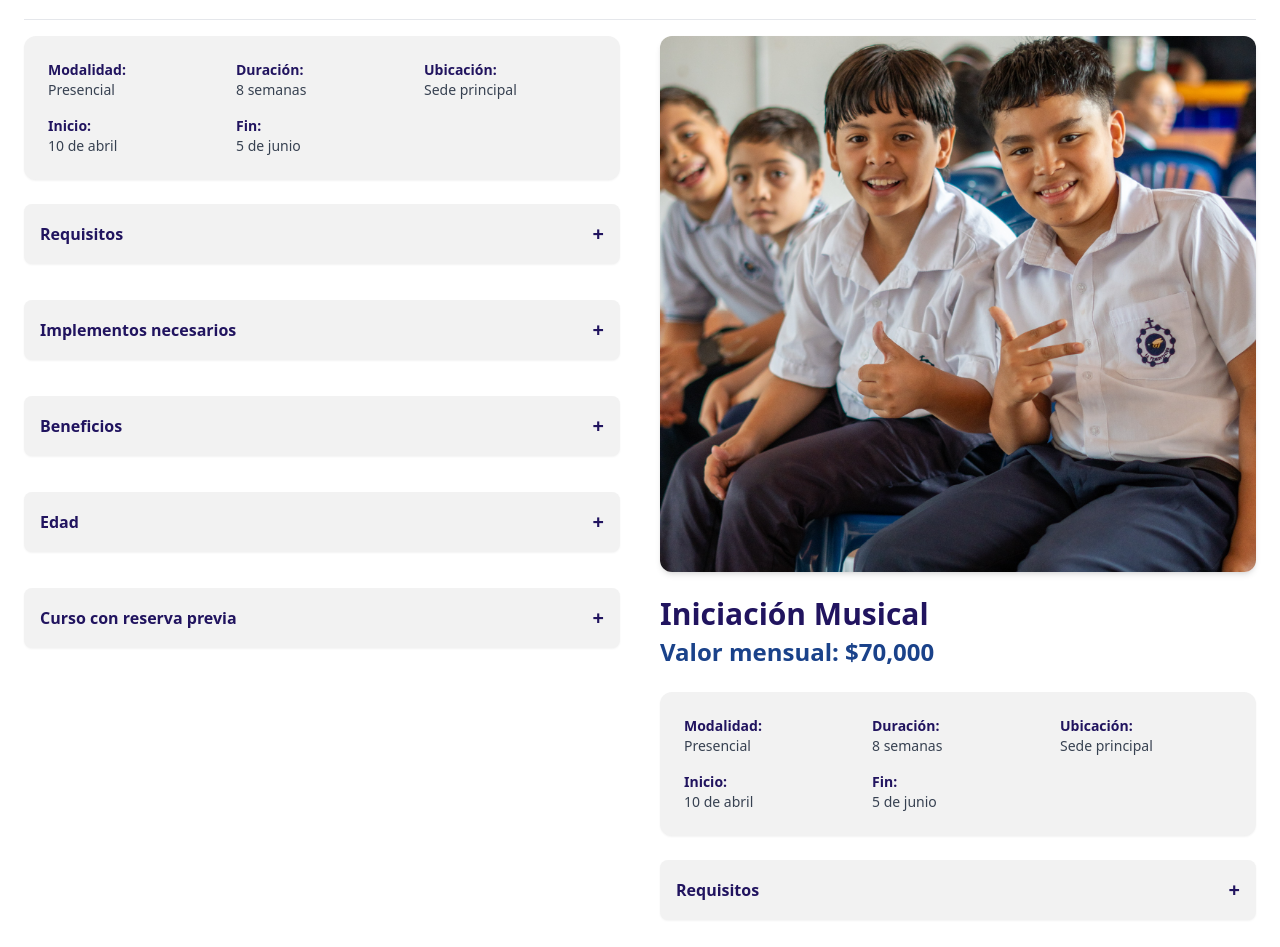
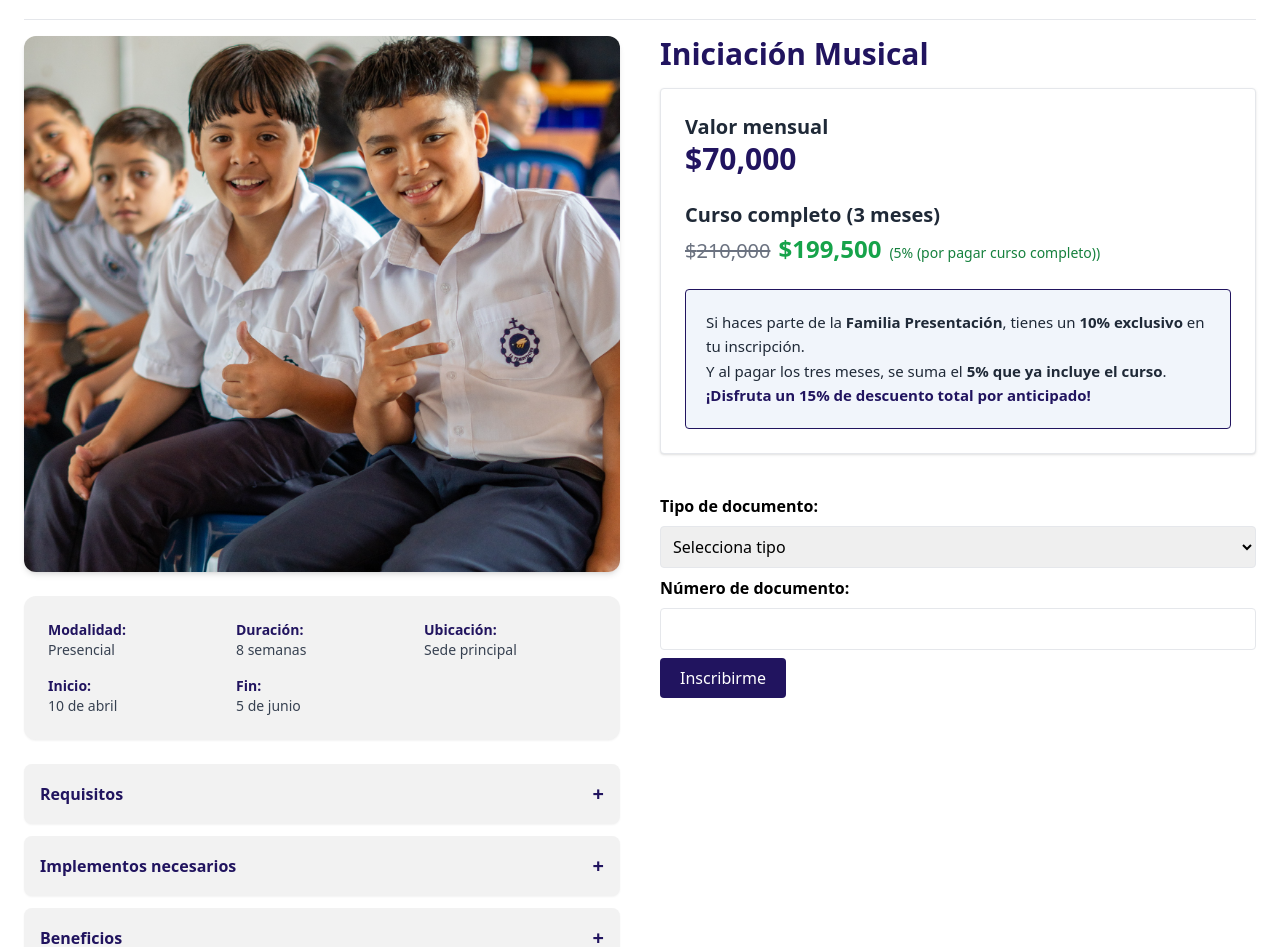
Before and after one commit to secifuentes/extension, a React (Vite) app: page /curso/1 in a window 1280 px wide. Shown: the part 145-1092 px from the top of the page. Built offline with nearby package versions, Linux system fonts and the light colour scheme.

Commit message:
fix: estructura final de CursoDetalle con formulario, precios y descuentos corregidos

```diff
--- a/src/pages/CursoDetalle.jsx
+++ b/src/pages/CursoDetalle.jsx
@@ -10,19 +10,15 @@ const AccordionItem = ({ title, content }) => {
   const [open, setOpen] = useState(false);
   return (
     <div className="bg-[#f2f2f2] rounded-lg p-4 mb-3 shadow-sm">
-      <div
-        className="flex justify-between items-center cursor-pointer"
-        onClick={() => setOpen(!open)}
-      >
+      <div className="flex justify-between items-center cursor-pointer" onClick={() => setOpen(!open)}>
         <h4 className="font-semibold text-institucional">{title}</h4>
-        <span className="text-xl font-bold text-institucional">
-          {open ? '−' : '+'}
-        </span>
+        <span className="text-xl font-bold text-institucional">{open ? '−' : '+'}</span>
       </div>
       {open && <p className="mt-2 text-sm text-gray-600">{content}</p>}
     </div>
   );
 };
+
 const CursoDetalle = () => {
   const { id } = useParams();
   const curso = datosCursos[id];
@@ -41,16 +37,13 @@ const CursoDetalle = () => {
     const hoy = new Date();
     const nacimiento = new Date(fechaNacimiento);
     const edad = hoy.getFullYear() - nacimiento.getFullYear();
-    const cumple =
-      hoy.getMonth() > nacimiento.getMonth() ||
+    const cumple = hoy.getMonth() > nacimiento.getMonth() ||
       (hoy.getMonth() === nacimiento.getMonth() && hoy.getDate() >= nacimiento.getDate());
     return (cumple ? edad : edad - 1) < 18;
   };
 
   const verificarEstudiante = () => {
-    const yaExiste = inscripciones.find(
-      (i) => i.documento === documento && i.cursoId === id
-    );
+    const yaExiste = inscripciones.find((i) => i.documento === documento && i.cursoId === id);
     if (yaExiste) {
       setYaInscrito(true);
       setMostrarFormulario(false);
@@ -108,127 +101,41 @@ const CursoDetalle = () => {
             Inicio / Cursos de Extensión /{' '}
             <span className="text-institucional font-semibold">{curso.nombre}</span>
           </p>
-          <button
-            onClick={() => window.history.back()}
-            className="text-institucional hover:underline"
-          >
+          <button onClick={() => window.history.back()} className="text-institucional hover:underline">
             ← Volver a cursos
           </button>
         </div>
       </div>
 
-      {/* CONTENEDOR PRINCIPAL RESPONSIVE */}
-      <div className="max-w-7xl mx-auto px-6 pb-16 mt-4 flex flex-col-reverse md:grid md:grid-cols-2 gap-10">
-        {/* COLUMNA IZQUIERDA (en móvil aparece abajo) */}
+      <div className="max-w-7xl mx-auto px-6 pb-16 grid grid-cols-1 md:grid-cols-2 gap-10 mt-4">
+        {/* Columna izquierda */}
         <div className="flex flex-col gap-6">
-          {/* Mostrar nombre y valor solo en móvil */}
-          <div className="md:hidden space-y-2">
-            <h2 className="text-3xl font-bold text-institucional">{curso.nombre}</h2>
-            <p className="text-2xl font-bold text-presentacionDark">
-              Valor mensual: ${valorMensual.toLocaleString()}
-            </p>
-          </div>
-                    {/* FICHA TÉCNICA */}
-          <div className="bg-[#f2f2f2] p-6 rounded-xl grid grid-cols-1 sm:grid-cols-3 gap-4 text-sm text-gray-700 shadow-sm">
-            <div>
-              <p className="text-institucional font-semibold">Modalidad:</p>
-              <p>{curso.modalidad}</p>
-            </div>
-            <div>
-              <p className="text-institucional font-semibold">Duración:</p>
-              <p>{curso.duracion}</p>
-            </div>
-            <div>
-              <p className="text-institucional font-semibold">Ubicación:</p>
-              <p>{curso.ubicacion}</p>
-            </div>
-            <div>
-              <p className="text-institucional font-semibold">Inicio:</p>
-              <p>{curso.inicio}</p>
-            </div>
-            <div>
-              <p className="text-institucional font-semibold">Fin:</p>
-              <p>{curso.fin}</p>
-            </div>
+          <div className="aspect-[3/2.7] overflow-hidden rounded-xl shadow-md">
+            <img src={curso.imagen} alt={curso.nombre} className="w-full h-full object-cover" />
           </div>
 
-          {/* Acordeones */}
+          <div className="bg-[#f2f2f2] p-6 rounded-xl grid grid-cols-1 sm:grid-cols-3 gap-4 text-sm text-gray-700 shadow-sm">
+            <div><p className="text-institucional font-semibold">Modalidad:</p><p>{curso.modalidad}</p></div>
+            <div><p className="text-institucional font-semibold">Duración:</p><p>{curso.duracion}</p></div>
+            <div><p className="text-institucional font-semibold">Ubicación:</p><p>{curso.ubicacion}</p></div>
+            <div><p className="text-institucional font-semibold">Inicio:</p><p>{curso.inicio}</p></div>
+            <div><p className="text-institucional font-semibold">Fin:</p><p>{curso.fin}</p></div>
+          </div>
+
+          <div>
             <AccordionItem title="Requisitos" content={curso.requisitos} />
             <AccordionItem title="Implementos necesarios" content={curso.implementos} />
             <AccordionItem title="Beneficios" content={curso.beneficios} />
             <AccordionItem title="Edad" content={curso.edad} />
             <AccordionItem title="Curso con reserva previa" content={curso.reserva} />
           </div>
-
-        {/* COLUMNA DERECHA (en móvil aparece arriba) */}
-        <div className="flex flex-col gap-6">
-          {/* Imagen del curso */}
-          <div className="aspect-[3/2.7] overflow-hidden rounded-xl shadow-md">
-            <img
-              src={curso.imagen}
-              alt={curso.nombre}
-              className="w-full h-full object-cover"
-            />
         </div>
 
-          {/* Título y precio solo visible en escritorio */}
-          <div className="hidden md:block">
+        {/* Columna derecha */}
+        <div className="flex flex-col gap-4">
           <h2 className="text-3xl font-bold text-institucional">{curso.nombre}</h2>
-            <p className="text-2xl font-bold text-presentacionDark mt-1">
-              Valor mensual: ${valorMensual.toLocaleString()}
-            </p>
-          </div>
-                    {/* FICHA TÉCNICA */}
-                    <div className="bg-[#f2f2f2] p-6 rounded-xl grid grid-cols-1 sm:grid-cols-3 gap-4 text-sm text-gray-700 shadow-sm">
-            <div>
-              <p className="text-institucional font-semibold">Modalidad:</p>
-              <p>{curso.modalidad}</p>
-            </div>
-            <div>
-              <p className="text-institucional font-semibold">Duración:</p>
-              <p>{curso.duracion}</p>
-            </div>
-            <div>
-              <p className="text-institucional font-semibold">Ubicación:</p>
-              <p>{curso.ubicacion}</p>
-            </div>
-            <div>
-              <p className="text-institucional font-semibold">Inicio:</p>
-              <p>{curso.inicio}</p>
-            </div>
-            <div>
-              <p className="text-institucional font-semibold">Fin:</p>
-              <p>{curso.fin}</p>
-            </div>
-          </div>
 
-          {/* Acordeones */}
-          <AccordionItem title="Requisitos" content={curso.requisitos} />
-          <AccordionItem title="Implementos necesarios" content={curso.implementos} />
-          <AccordionItem title="Beneficios" content={curso.beneficios} />
-          <AccordionItem title="Edad" content={curso.edad} />
-          <AccordionItem title="Curso con reserva previa" content={curso.reserva} />
-        </div>
-
-        {/* COLUMNA DERECHA (en móvil aparece arriba) */}
-        <div className="flex flex-col gap-6">
-          {/* Imagen del curso */}
-          <div className="aspect-[3/2.7] overflow-hidden rounded-xl shadow-md">
-            <img
-              src={curso.imagen}
-              alt={curso.nombre}
-              className="w-full h-full object-cover"
-            />
-          </div>
-
-          {/* Título y precio solo visible en escritorio */}
-          <div className="hidden md:block">
-            <h2 className="text-3xl font-bold text-institucional">{curso.nombre}</h2>
-            <p className="text-2xl font-bold text-presentacionDark mt-1">
-              Valor mensual: ${valorMensual.toLocaleString()}
-            </p>
-          </div>
-                    {/* Bloque de precios */}
+          {/* Bloque visual de precios */}
           <div className="border border-gray-200 p-6 rounded shadow space-y-6 bg-white">
             <div>
               <p className="text-xl font-semibold text-gray-800">Valor mensual</p>
@@ -263,7 +170,7 @@ const CursoDetalle = () => {
             )}
           </div>
 
-          {/* Verificación del estudiante */}
+          {/* Verificación de estudiante */}
           <div className="mt-6 space-y-2">
             <label className="block font-semibold">Tipo de documento:</label>
             <select className="w-full border p-2 rounded" value={tipoDoc} onChange={(e) => setTipoDoc(e.target.value)} required>
@@ -273,13 +180,7 @@ const CursoDetalle = () => {
             </select>
 
             <label className="block font-semibold mt-2">Número de documento:</label>
-            <input
-              type="text"
-              className="w-full border p-2 rounded"
-              value={documento}
-              onChange={(e) => setDocumento(e.target.value)}
-              required
-            />
+            <input type="text" className="w-full border p-2 rounded" value={documento} onChange={(e) => setDocumento(e.target.value)} required />
 
             <button
               className="mt-4 bg-institucional text-white px-5 py-2 rounded hover:bg-presentacionDark"
@@ -294,6 +195,7 @@ const CursoDetalle = () => {
               Ya estás inscrito en este curso 🎓
             </div>
           )}
+
           {mostrarFormulario && !yaInscrito && (
             <div className="mt-6 p-4 bg-gray-100 rounded-lg border">
               {inscripcionExitosa ? (
@@ -346,14 +248,11 @@ const CursoDetalle = () => {
                   className="space-y-4"
                 >
                   <label className="block font-semibold">Forma de pago:</label>
-                  <select
-                    className="w-full border p-2 rounded"
-                    value={modoPago}
-                    onChange={(e) => setModoPago(e.target.value)}
-                  >
+                  <select className="w-full border p-2 rounded" value={modoPago} onChange={(e) => setModoPago(e.target.value)}>
                     <option value="trimestral">Curso completo (3 meses)</option>
                     <option value="mensual">Pago mensual</option>
                   </select>
+
                   <input name="nombres" type="text" placeholder="Nombres" className={`w-full p-2 border rounded ${datosEstudiante ? 'bg-gray-100 text-gray-500' : ''}`} defaultValue={datosEstudiante?.nombres || ''} readOnly={!!datosEstudiante} required />
                   <input name="apellidos" type="text" placeholder="Apellidos" className={`w-full p-2 border rounded ${datosEstudiante ? 'bg-gray-100 text-gray-500' : ''}`} defaultValue={datosEstudiante?.apellidos || ''} readOnly={!!datosEstudiante} required />
                   <input name="correo" type="email" placeholder="Correo electrónico" className={`w-full p-2 border rounded ${datosEstudiante ? 'bg-gray-100 text-gray-500' : ''}`} defaultValue={datosEstudiante?.correo || ''} readOnly={!!datosEstudiante} required />
```
Lines whose indentation alone changed are shown as unchanged.
